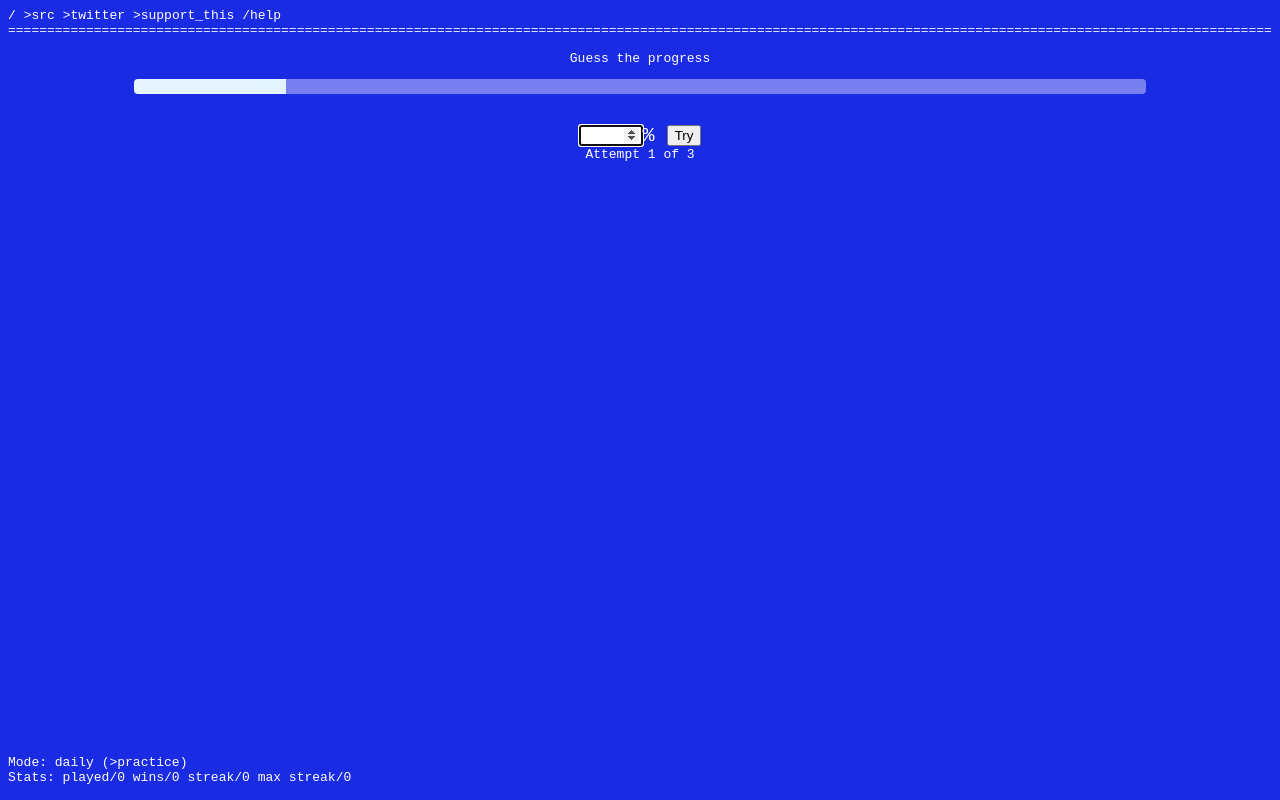
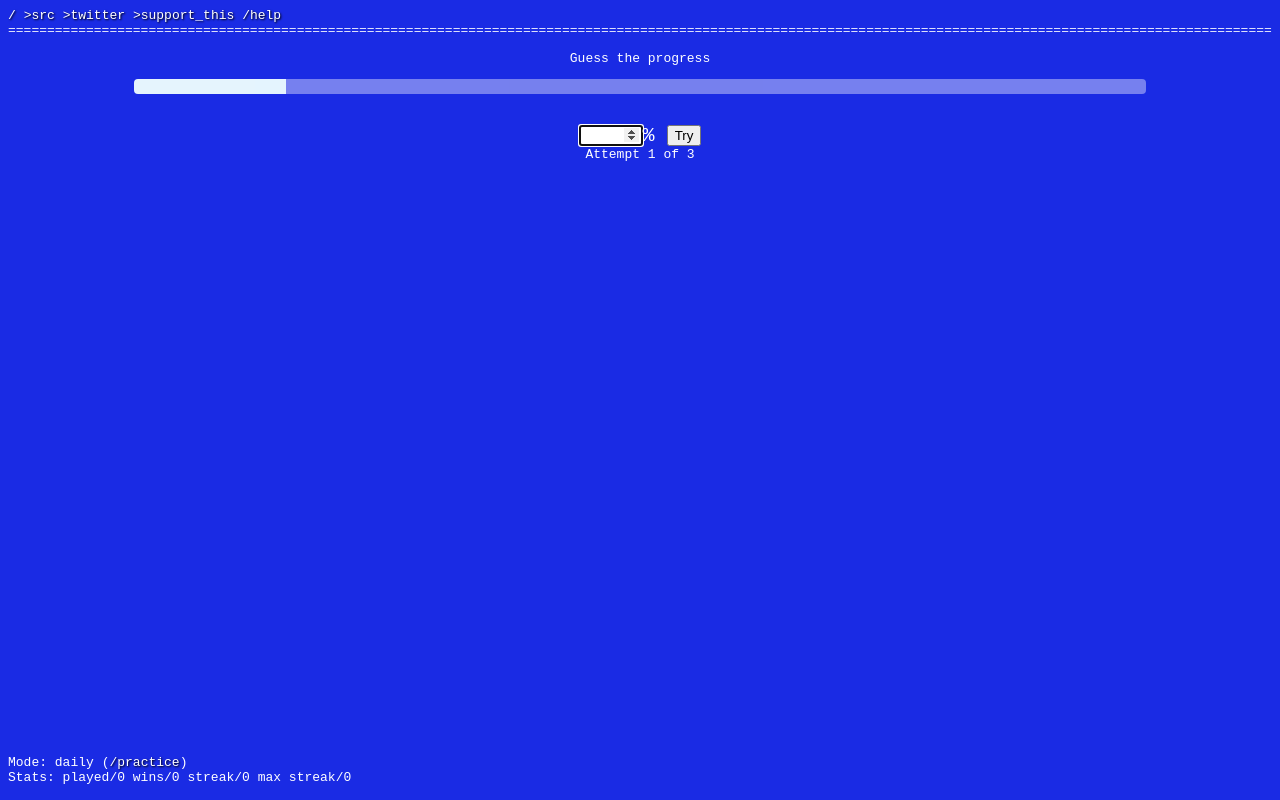
Before and after one commit to tymtam2/progress-bar-game, a plain HTML site: page index.html in a window 1280 px wide. Drawn offline with Linux system fonts and the light colour scheme.

Commit message:
Nicer links?

```diff
--- a/index.html
+++ b/index.html
@@ -65,7 +65,7 @@
         </main>
     </div>
     <footer>
-        <div>Mode: <label id="mode_ui"></label> (><a id="mode_ui_link" href="a">X</a>)</div>
+        <div>Mode: <label id="mode_ui"></label> (<a id="mode_ui_link" href="a">X</a>)</div>
         <div id="stats_div">Stats: <label id="stats_label"></label></div>
         <div id="user_data_div" style="visibility: hidden">Data: <label id="user_data"></label></div>
     </footer>
@@ -310,7 +310,7 @@
                     change_mode_link.setAttribute('href', 'index.html');
                 }
 
-                change_mode_link.innerText = "daily";
+                change_mode_link.innerText = "/daily";
             }
             else {
                 if (data.stats.daily.last_win_date != new Date().getDate()) {
@@ -327,7 +327,7 @@
                 if (window.location.href.includes("htmlpreview")) {
                     change_mode_link.setAttribute('href', 'random.html');
                 }
-                change_mode_link.innerText = randomModeName;
+                change_mode_link.innerText = '/'+randomModeName;
             }
 
             if (data.guesses != null) {
--- a/style.css
+++ b/style.css
@@ -1,6 +1,5 @@
 body {
     color: white;
-    /* text-shadow: 1px 1px 2px black;  */
     background-color:rgb(26, 43, 228);
 }
 
@@ -13,11 +12,14 @@ body:not(.loaded) #slider img {
 
 a:link {
     color: white;
+    text-shadow: 1px 1px 2px black;
+
     text-decoration: none;
 }
 
 a:visited {
     color: white;
+    text-shadow: 1px 1px 2px black;
     text-decoration: none;
 }
 
```
